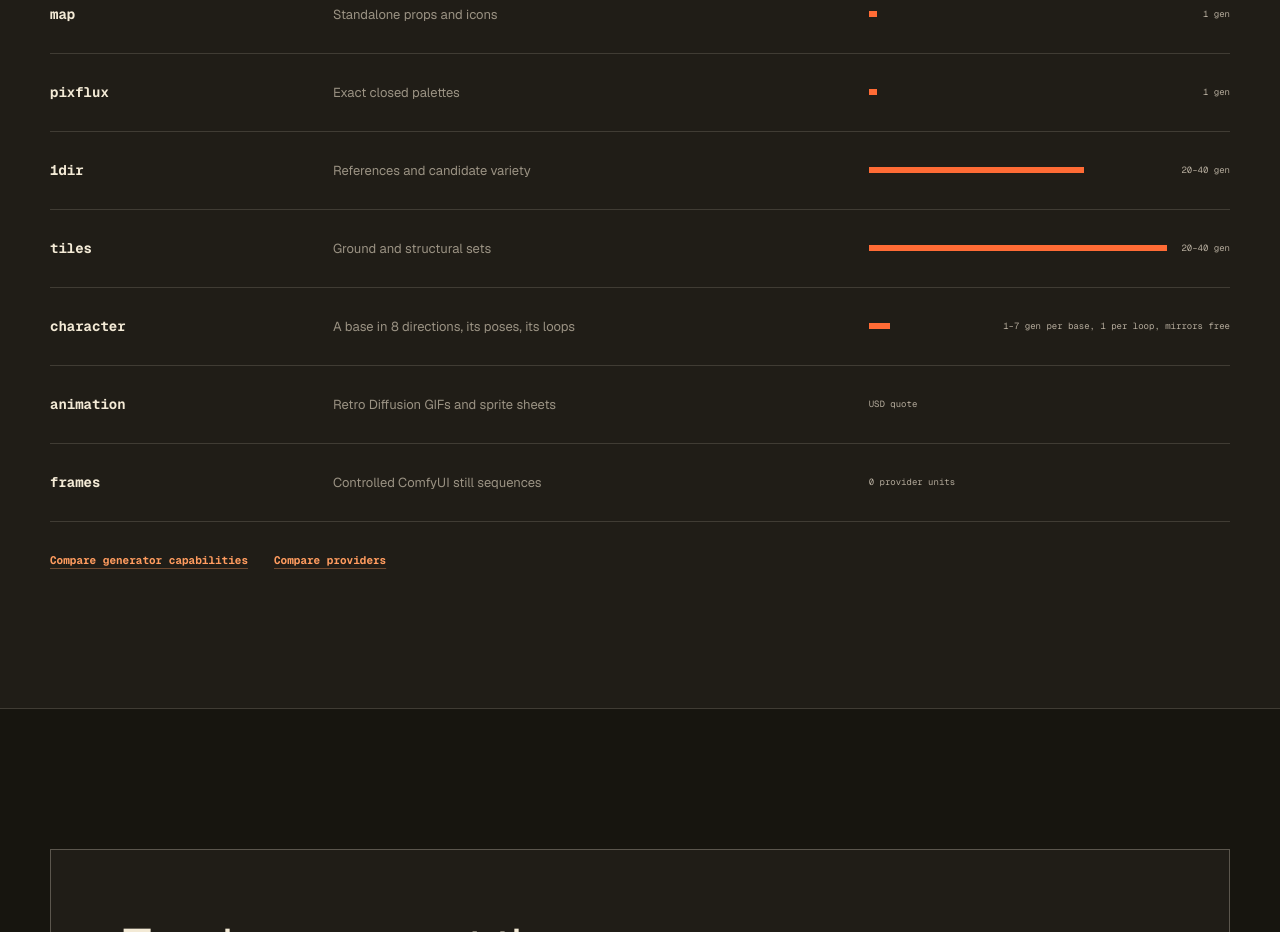
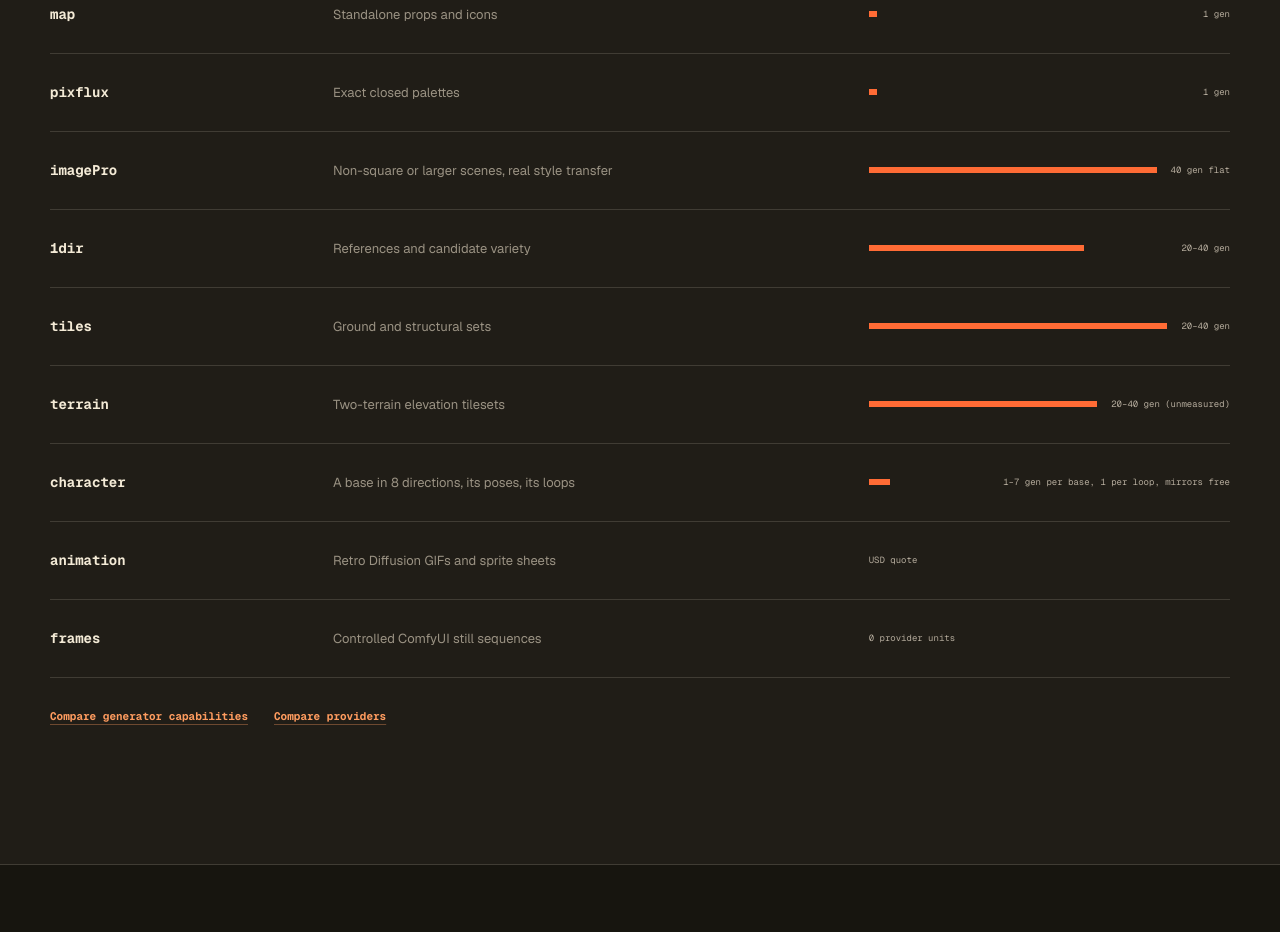
Before and after one commit to gfargo/pixelkiln, a Next.js app in the folder website/: page / in a window 1280 px wide. Shown: the part 10280-11212 px from the top of the page. Built offline with nearby package versions, Linux system fonts and the light colour scheme; no server answers.

Commit message:
website: add terrain and imagePro to the generator comparison table
The landing page's generator table is hand-maintained (it does not
sync from docs/), so it went stale as soon as #180 and #181 shipped.

```diff
--- a/website/app/page.tsx
+++ b/website/app/page.tsx
@@ -755,8 +755,10 @@ export default function Home() {
               <div className="generator-row header"><span>Generator</span><span>Best for</span><span>Measured cost</span></div>
               <div className="generator-row"><strong>map</strong><span>Standalone props and icons</span><span><i style={{ width: "2.5%" }} /> 1 gen</span></div>
               <div className="generator-row"><strong>pixflux</strong><span>Exact closed palettes</span><span><i style={{ width: "2.5%" }} /> 1 gen</span></div>
+              <div className="generator-row"><strong>imagePro</strong><span>Non-square or larger scenes, real style transfer</span><span><i style={{ width: "100%" }} /> 40 gen flat</span></div>
               <div className="generator-row"><strong>1dir</strong><span>References and candidate variety</span><span><i style={{ width: "72%" }} /> 20–40 gen</span></div>
               <div className="generator-row"><strong>tiles</strong><span>Ground and structural sets</span><span><i style={{ width: "100%" }} /> 20–40 gen</span></div>
+              <div className="generator-row"><strong>terrain</strong><span>Two-terrain elevation tilesets</span><span><i style={{ width: "100%" }} /> 20–40 gen (unmeasured)</span></div>
               <div className="generator-row"><strong>character</strong><span>A base in 8 directions, its poses, its loops</span><span><i style={{ width: "17.5%" }} /> 1–7 gen per base, 1 per loop, mirrors free</span></div>
               <div className="generator-row"><strong>animation</strong><span>Retro Diffusion GIFs and sprite sheets</span><span>USD quote</span></div>
               <div className="generator-row"><strong>frames</strong><span>Controlled ComfyUI still sequences</span><span>0 provider units</span></div>
```
